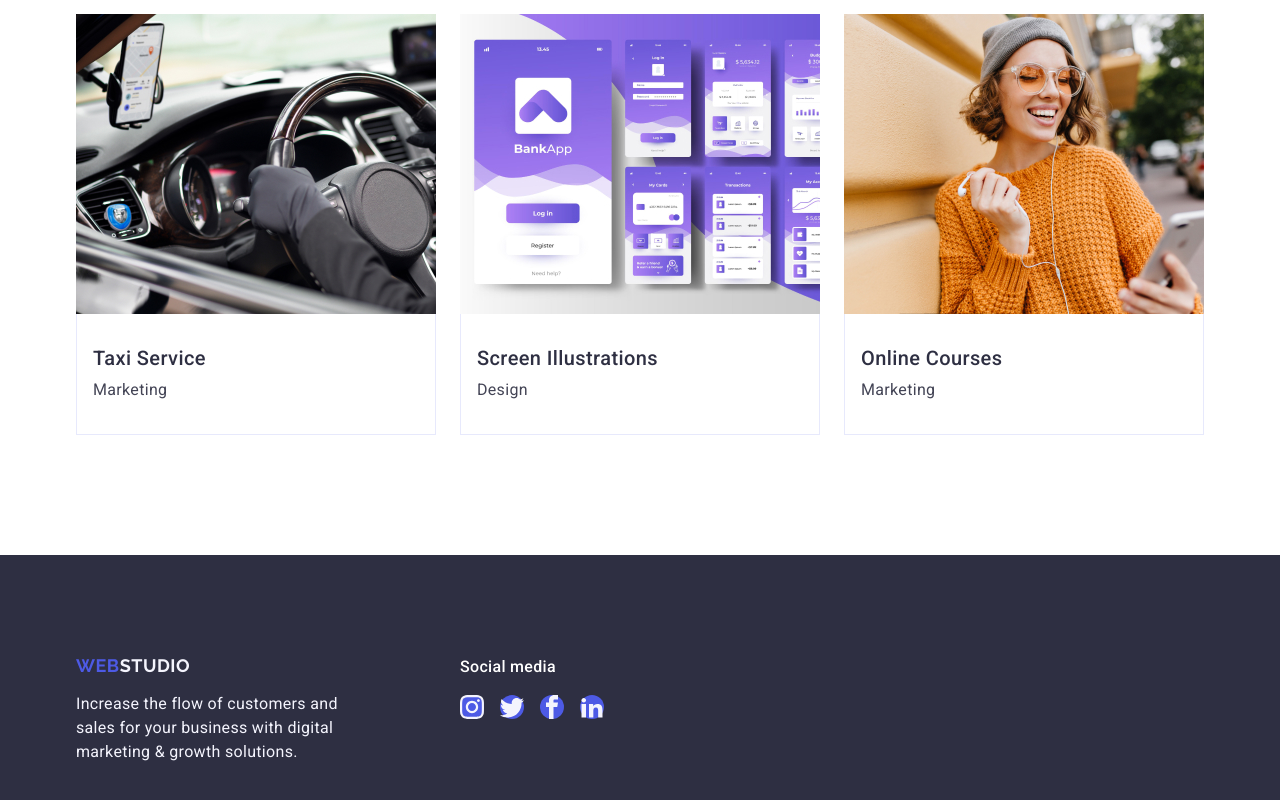
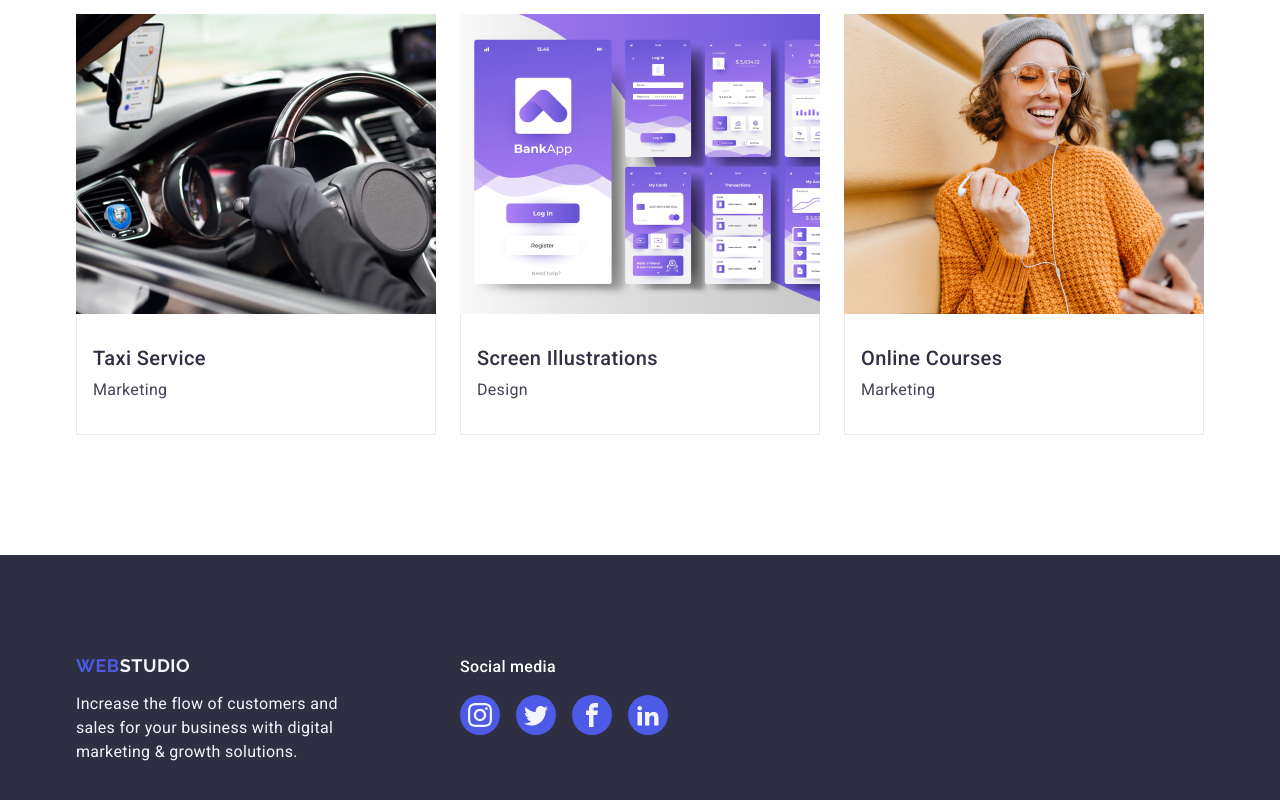
Before and after one commit to AndriiDidukh/goit-markup-hw-04, a plain HTML site: page index.html in a window 1280 px wide. Shown: the part 2620-3420 px from the top of the page. Drawn offline with nearby package versions, Linux system fonts and the light colour scheme.

Commit message:
footer improvments

```diff
--- a/css/styles.css
+++ b/css/styles.css
@@ -358,6 +358,7 @@ address {
 .footer-socials-item {
     width: 40px;
     height: 40px;
+    transition: background-color 250ms cubic-bezier(0.4, 0, 0.2, 1);
 }
 
 .footer-socials-link {
@@ -371,7 +372,8 @@ address {
 }
 
 .footer-socials-link:hover,
-.footer-socials-link:focus {
+.footer-socials-link:focus,
+.footer-socials-link:active {
     background-color: #31d0aa;
 }
 
@@ -421,6 +423,11 @@ address {
 .portfolio-item {
     width: 360px;
     transition: box-shadow 250ms cubic-bezier(0.4, 0, 0.2, 1);
+}
+
+.portfolio-item:hover {
+    box-shadow: 0px 1px 6px rgba(46, 47, 66, 0.08),
+        0px 1px 1px rgba(46, 47, 66, 0.16), 0px 2px 1px rgba(46, 47, 66, 0.08);
 }
 
 .portfolio-picture {
--- a/index.html
+++ b/index.html
@@ -538,7 +538,7 @@
                 <div class="footer-socials">
                     <p class="footer-socials-text">Social media</p>
                     <ul class="footer-socials-icons">
-                        <li class=".footer-socials-item">
+                        <li class="footer-socials-item">
                             <a class="footer-socials-link">
                                 <svg
                                     width="24"
@@ -551,7 +551,7 @@
                                 </svg>
                             </a>
                         </li>
-                        <li class=".footer-socials-item">
+                        <li class="footer-socials-item">
                             <a class="footer-socials-link">
                                 <svg
                                     width="24"
@@ -564,7 +564,7 @@
                                 </svg>
                             </a>
                         </li>
-                        <li class=".footer-socials-item">
+                        <li class="footer-socials-item">
                             <a class="footer-socials-link">
                                 <svg
                                     width="24"
@@ -577,7 +577,7 @@
                                 </svg>
                             </a>
                         </li>
-                        <li class=".footer-socials-item">
+                        <li class="footer-socials-item">
                             <a class="footer-socials-link">
                                 <svg
                                     width="24"
```
